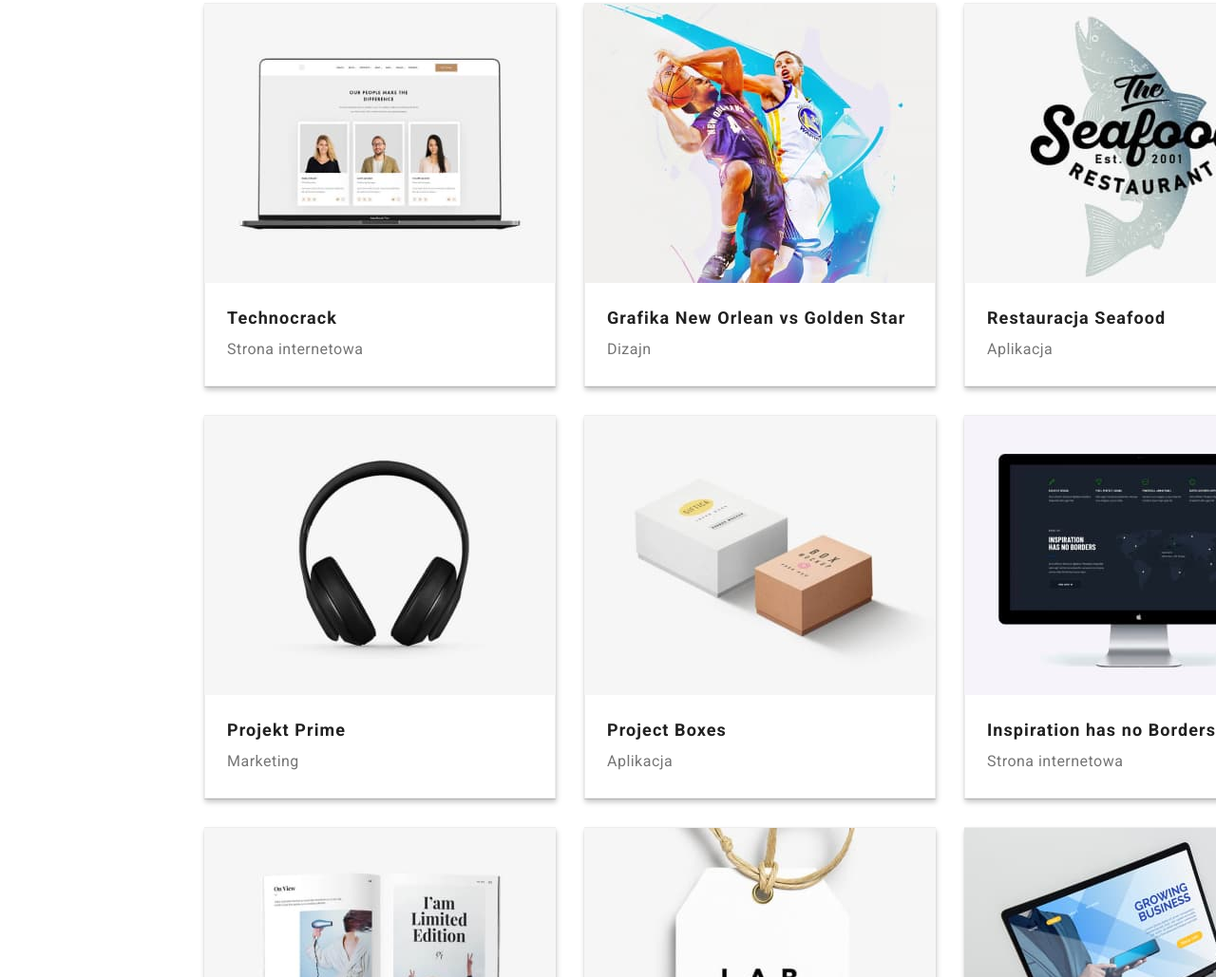
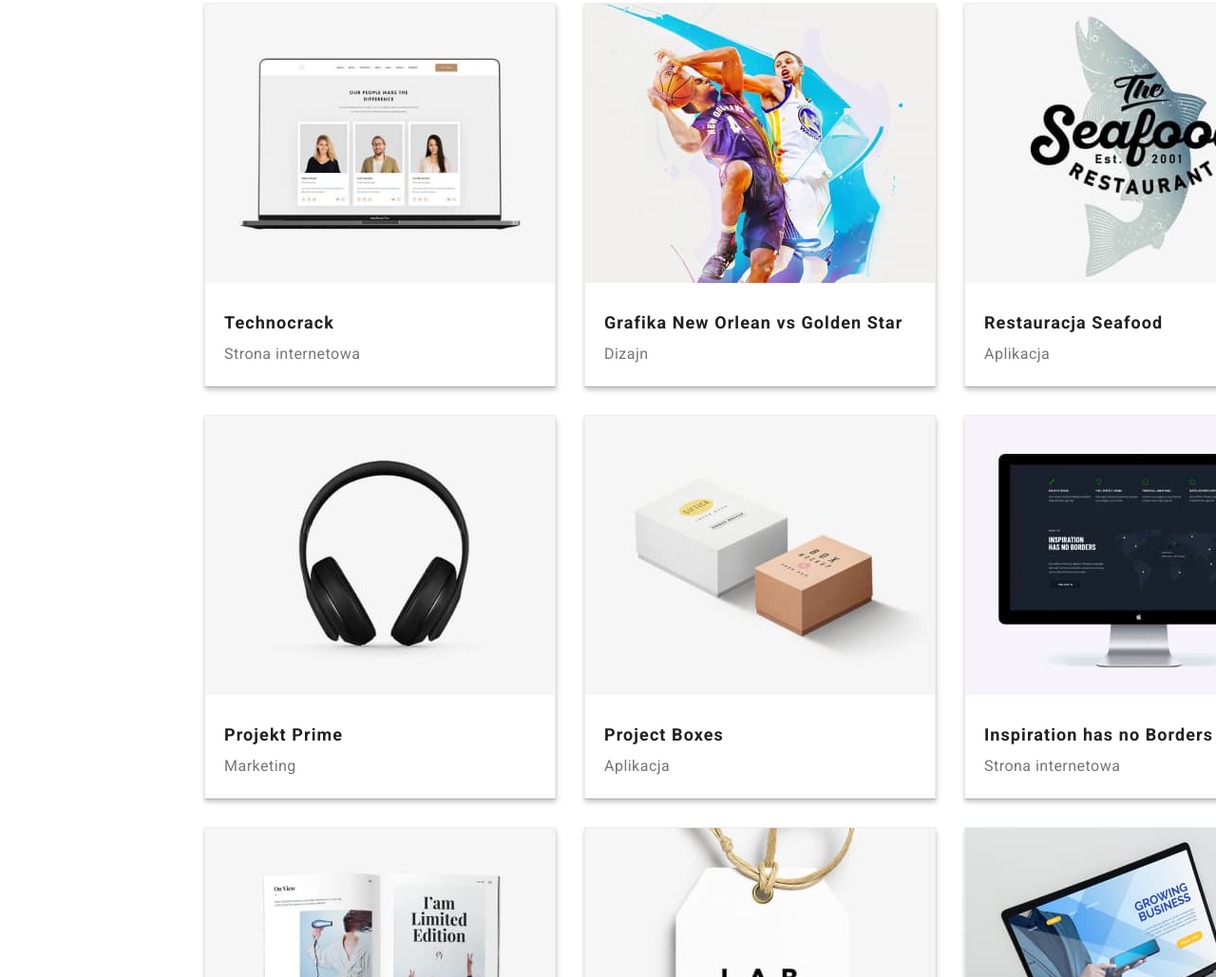
Before and after one commit to Bednarski82/goit-markup-hw-05, a plain HTML site: page portfolio.html in a window 1280 px wide. Shown: the part 260-1289 px from the top of the page at 95% size. Drawn offline with nearby package versions, Linux system fonts and the light colour scheme.

Commit message:
homework5 finish

```diff
--- a/css/style.css
+++ b/css/style.css
@@ -264,6 +264,8 @@ header a:hover {
     display: flex;
     justify-content: center;
     flex-wrap: wrap;
+    overflow: hidden;
+    position: relative;
     margin-top: 30px;
     width: 370px;
     height: 404px;
@@ -271,7 +273,29 @@ header a:hover {
     background: #FFF;
     box-shadow: 1px 4px 6px 0px rgba(0, 0, 0, 0.16), 0px 4px 4px 0px rgba(0, 0, 0, 0.06), 0px 1px 1px 0px rgba(0, 0, 0, 0.12);
 }
-
+.slot_portfolio:hover .description{
+    top:0
+}
+.slot_portfolio:hover {
+    cursor: pointer;
+}
+.description {
+    position: absolute;
+    top:294px;
+    transition:.25s;
+    left:0;
+    width: 100%;
+    height: 294px;
+    background-color:rgba(33, 150, 243, 0.90);
+}
+.description p {
+    color: #FFF;
+    font-size: 18px;
+    font-family: Roboto;
+    line-height: 28px;
+    letter-spacing: 0.54px;
+    margin:49px 45px 49px 24px;
+    }
 .icon_box {
     width: 100%;
     height:120px;
@@ -460,10 +484,14 @@ footer a {
 }
 
 .title_box {
-    width: 322px;
-    height: 70px;
+    width: 100%;
+    height: 110px;
     display: flex;
     flex-direction: column;
+    background-color: rgba(255, 255, 255, 1);
+    padding:24px 20px;
+    z-index: 10;
+
 }
 
 .title_box h3 {
--- a/portfolio.html
+++ b/portfolio.html
@@ -61,49 +61,72 @@
       <div class="slots_container">
         <div class="slot_portfolio">
           <img src="./images/portfolio/img(11)(1).jpg" alt="laptop" width="370px" height="294px">
-          <div class="title_box" >
+          <div class="description">
+            <p>Technocrack jest popularną platformą wykorzystywaną do rozpowszechniania koronawirusa. Firmy wykorzystują tę platformę do celów szpiegowskich i ataków na niezabezpieczone serwery konkurencji</p>
+          </div>
+          <div class="title_box">
             <h3>Technocrack</h3>
             <p>Strona internetowa</p>
           </div>
         </div>
         <div class="slot_portfolio">
           <img src="./images/portfolio/img(12)(1).jpg" alt="players" width="370px" height="294px">
-
+           <div class="description">
+            <p>Technocrack jest popularną platformą wykorzystywaną do rozpowszechniania koronawirusa. Firmy wykorzystują tę platformę do celów szpiegowskich i ataków na niezabezpieczone serwery konkurencji</p>
+          </div>
           <div class="title_box" >
             <h3>Grafika New Orlean vs Golden Star</h3>
             <p>Dizajn</p>
           </div>
         </div><div class="slot_portfolio">
           <img src="./images/portfolio/img(13)(1).jpg" alt="seafood" width="370px" height="294px">
+           <div class="description">
+            <p>Technocrack jest popularną platformą wykorzystywaną do rozpowszechniania koronawirusa. Firmy wykorzystują tę platformę do celów szpiegowskich i ataków na niezabezpieczone serwery konkurencji</p>
+          </div>
           <div class="title_box" >
             <h3>Restauracja Seafood</h3>
             <p>Aplikacja</p>
           </div>
         </div><div class="slot_portfolio">
           <img src="./images/portfolio/img(14)(1).jpg" alt="phones" width="370px" height="294px">
+           <div class="description">
+            <p>Technocrack jest popularną platformą wykorzystywaną do rozpowszechniania koronawirusa. Firmy wykorzystują tę platformę do celów szpiegowskich i ataków na niezabezpieczone serwery konkurencji</p>
+          </div>
           <div class="title_box" >
             <h3>Projekt Prime</h3>
             <p>Marketing</p>
           </div>
         </div><div class="slot_portfolio">
           <img src="./images/portfolio/img(15)(1).jpg" alt="boxes" width="370px" height="294px">
+           <div class="description">
+            <p>Technocrack jest popularną platformą wykorzystywaną do rozpowszechniania koronawirusa. Firmy wykorzystują tę platformę do celów szpiegowskich i ataków na niezabezpieczone serwery konkurencji</p>
+          </div>
           <div class="title_box" >
             <h3>Project Boxes</h3>
             <p>Aplikacja</p>
           </div>
         </div><div class="slot_portfolio">
           <img src="./images/portfolio/img(16)(1).jpg" alt="monitor" width="370px" height="294px">
+           <div class="description">
+            <p>Technocrack jest popularną platformą wykorzystywaną do rozpowszechniania koronawirusa. Firmy wykorzystują tę platformę do celów szpiegowskich i ataków na niezabezpieczone serwery konkurencji</p>
+          </div>
           <div class="title_box" >
             <h3>Inspiration has no Borders</h3>
             <p>Strona internetowa</p>
           </div>
         </div><div class="slot_portfolio">
           <img src="./images/portfolio/img(17)(1).jpg" alt="book" width="370px" height="294px">
+           <div class="description">
+            <p>Technocrack jest popularną platformą wykorzystywaną do rozpowszechniania koronawirusa. Firmy wykorzystują tę platformę do celów szpiegowskich i ataków na niezabezpieczone serwery konkurencji</p>
+          </div>
           <div class="title_box" >
             <h3>Magazyn Limited Edition</h3>
             <p>Dizajn</p>
           </div>
         </div><div class="slot_portfolio">
+           <div class="description">
+            <p>Technocrack jest popularną platformą wykorzystywaną do rozpowszechniania koronawirusa. Firmy wykorzystują tę platformę do celów szpiegowskich i ataków na niezabezpieczone serwery konkurencji</p>
+          </div>
           <img src="./images/portfolio/img(19)(1).jpg" alt="stick" width="370px" height="294px">
           <div class="title_box" >
             <h3>Projekt LAB</h3>
@@ -111,6 +134,9 @@
           </div>
         </div><div class="slot_portfolio">
           <img src="./images/portfolio/img(20)(1).jpg" alt="laptop" width="370px" height="294px">
+           <div class="description">
+            <p>Technocrack jest popularną platformą wykorzystywaną do rozpowszechniania koronawirusa. Firmy wykorzystują tę platformę do celów szpiegowskich i ataków na niezabezpieczone serwery konkurencji</p>
+          </div>
           <div class="title_box" >
             <h3>Growing Business</h3>
             <p>Aplikacja</p>
```
